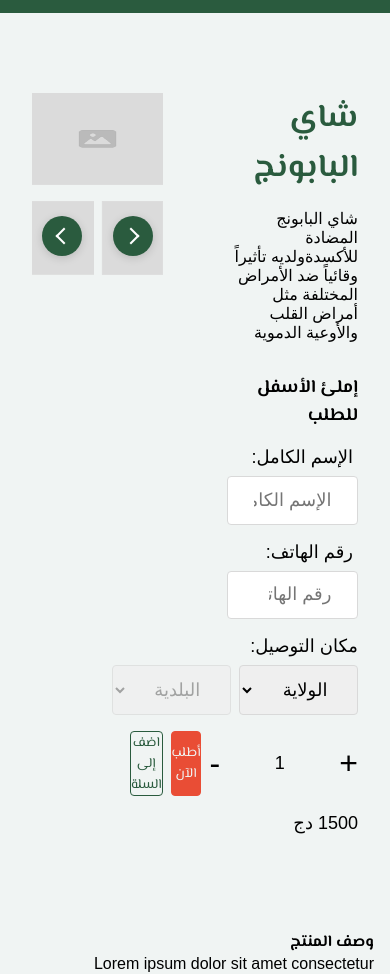
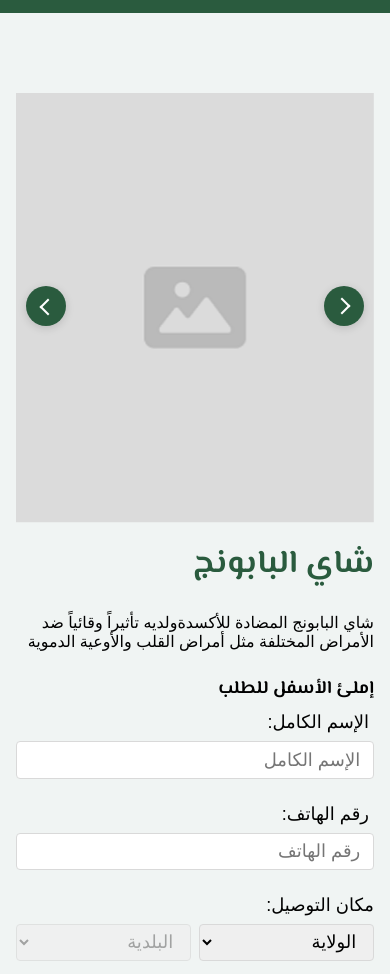
Before and after one commit to kichah/dehimi-project, a website with bundled scripts: page product-page.html in a window 390 px wide. Shown: the part 91-1065 px from the top of the page. Built offline with nearby package versions, Linux system fonts and the light colour scheme; some icons are missing; a web font is replaced by a local one.

Commit message:
finishing

```diff
--- a/product-page.html
+++ b/product-page.html
@@ -55,8 +55,8 @@
         <p class="product-caption">شاي البابونج المضادة للأكسدةولديه تأثيراً وقائياً ضد الأمراض المختلفة مثل أمراض القلب والأوعية الدموية</p>
         <!-- Form -->
         <form class="form" action="submit">
-          <h3 class="form-heading">إملئ الأسفل للطلب</h3>
           <div class="form-group">
+            <h3 class="form-heading">إملئ الأسفل للطلب</h3>
             <label for="fname"><i class="fa-solid fa-user"></i> &nbsp;الإسم الكامل:</label>
             <input type="text" id="fname" name="fname" placeholder="الإسم الكامل" required>
           </div>
@@ -126,6 +126,7 @@
     </section>
     <section class="product-description">
       <h2>وصف المنتج</h2>
+      <h2>أراء عملائنا</h2>
       <p>Lorem ipsum dolor sit amet consectetur adipisicing elit. Eum pariatur reprehenderit fugiat exercitationem, minus, natus quo voluptatem minima cum hic ex temporibus ab, laboriosam dolore voluptas fuga praesentium vel amet accusantium saepe quas. Necessitatibus natus iste error, illum dolore reiciendis earum officiis, dolorem unde ducimus consequatur neque, architecto rerum dignissimos?</p>
     </section>
   </div>
--- a/sass/abstract/_colors.scss
+++ b/sass/abstract/_colors.scss
@@ -9,12 +9,12 @@ $colors: (
     300: hsl(145, 37%, 26%),
     500: hsl(145, 55%, 21%),
   ),
-  accent: (
+  accent-m: (
     100: hsl(8, 80%, 64%),
     300: hsl(8, 80%, 56%),
     500: hsl(8, 80%, 44%),
   ),
-  accent-2: (
+  accent: (
     100: hsl(207, 90%, 28%),
     300: hsl(207, 91%, 9%),
     500: hsl(207, 90%, 4%),
--- a/sass/abstract/_fonts.scss
+++ b/sass/abstract/_fonts.scss
@@ -5,6 +5,7 @@ $fonts: (
       300: 0.9rem,
       400: 1rem,
       500: 1.125rem,
+      550: 1.4rem,
       600: 2rem,
       700: 2.8rem,
       icon: 1.2rem,
@@ -16,6 +17,7 @@ $fonts: (
       300: 0.9rem,
       400: 1rem,
       500: 1.125rem,
+      550: 1.75rem,
       600: 2rem,
       700: 3rem,
       icon: 1.2rem,
--- a/sass/components/_buttons.scss
+++ b/sass/components/_buttons.scss
@@ -30,8 +30,8 @@
   }
   &-submit {
     color: var(--clr-primary-300);
-    background-color: var(--clr-accent-300);
-    border: 1px solid var(--clr-accent-300);
+    background-color: var(--clr-secondary-300);
+    border: 1px solid var(--clr-secondary-300);
     border-radius: 4px;
   }
   &-add {
--- a/sass/components/_footer.scss
+++ b/sass/components/_footer.scss
@@ -6,7 +6,7 @@
   &-wrapper {
     display: flex;
     justify-content: space-between;
-    border-bottom: 1px solid var(--clr-accent-2-300);
+    border-bottom: 1px solid var(--clr-accent-300);
     padding-bottom: clamp(0.5rem, 2%, 1rem);
   }
   &-content {
--- a/sass/components/_form.scss
+++ b/sass/components/_form.scss
@@ -1,9 +1,8 @@
 .form {
-  padding: 1rem 0;
   border-radius: 0.5rem;
   display: flex;
   flex-direction: column;
-  gap: 1rem;
+  gap: clamp(0.5rem, 4vw, 2rem);
   &-heading {
     font-size: var(--fs-500);
   }
@@ -12,10 +11,10 @@
   select {
     border-radius: 0.25rem;
     border: 1px solid #d9d9d9;
-    padding: 0.8rem 1.6rem;
+    padding: clamp(0.4rem, 2%, 0.8rem) clamp(0.8rem, 3.5%, 1.6rem);
     font-size: inherit;
     &:focus-visible {
-      outline-color: var(--clr-accent-2-100);
+      outline-color: var(--clr-accent-100);
     }
   }
   // form-groups
@@ -45,11 +44,12 @@
   .order {
     display: flex;
     align-items: center;
-    gap: 0.75rem;
+    width: min-content;
     input {
       text-align: center;
       border: none;
       background-color: inherit;
+      width: 50px;
       &:focus-visible {
         border: none;
       }
@@ -62,25 +62,11 @@
   }
 }
 
-/*
-  &-order {
-    width: 100%;
-    display: flex;
-    button {
-      flex: 1;
+@media (max-width: 45em) {
+  .form {
+    gap: 1.5rem;
+    h3 {
+      margin-bottom: 0.5rem;
     }
   }
-  .order {
-    display: flex;
-    align-items: center;
-    gap: 0.75rem;
-    margin-left: 0.75rem;
-    input {
-      text-align: center;
-      border: none;
-      width: 2rem;
-      &:focus-visible {
-        border: none;
-      }
-    }
-  }*/
+}
--- a/sass/pages/_pages.scss
+++ b/sass/pages/_pages.scss
@@ -2,7 +2,7 @@
   min-height: 50svh;
   padding: clamp(3rem, 10%, 5rem) 0;
   &-title {
-    border-bottom: 1px solid var(--clr-accent-2-300);
+    border-bottom: 1px solid var(--clr-accent-300);
     h1 {
       font-size: var(--fs-600);
       color: var(--clr-secondary-300);
--- a/sass/pages/_product-page.scss
+++ b/sass/pages/_product-page.scss
@@ -1,8 +1,8 @@
 .product-page {
   display: grid;
-  --gap: 4rem;
+  --gap: clamp(2rem, 4vw, 4rem);
   grid-template-columns: repeat(2, minmax(calc(50% - var(--gap)), 1fr));
-  padding: clamp(5rem, 12%, 6.3rem) 1rem;
+  padding: clamp(4rem, 9%, 6.3rem) 1rem;
   gap: var(--gap);
   h1 {
     margin-bottom: 0;
@@ -10,7 +10,7 @@
   &_description {
     display: flex;
     flex-direction: column;
-    gap: 1rem;
+    gap: clamp(0.4rem, 2%, 0.8rem);
   }
   &_image {
     display: flex;
@@ -18,13 +18,49 @@
     overflow: clip;
     gap: 1rem;
     .main {
-      aspect-ratio: 3/2.1;
+      aspect-ratio: 1;
     }
   }
 }
 
 .product-description {
+  margin-bottom: clamp(5rem, 10%, 6.3rem);
   & > h2 {
     font-size: var(--fs-550);
+    display: inline;
+    margin-left: 2rem;
+  }
+  p {
+    font-size: var(--fs-500);
   }
 }
+
+//under =< 1000px
+@media (max-width: 65em) {
+  .product-page {
+    grid-template-columns: 1fr 55%;
+
+    --gap: 1rem;
+  }
+}
+// mobile
+@media (max-width: 45em) {
+  .product-page {
+    padding: clamp(4rem, 9%, 6.3rem) 0;
+    grid-template-columns: 100%;
+    grid-template-areas:
+      'image'
+      'body';
+
+    --gap: 1rem;
+  }
+  .product-page_image {
+    grid-area: image;
+    .main {
+      display: none;
+    }
+  }
+  .product-page_description {
+    gap: 1.5rem;
+  }
+}
--- a/src/script.js
+++ b/src/script.js
@@ -72,7 +72,7 @@ if (mainPage) {
 }
 
 const swiperProductPage = new Swiper('.image-swiper', {
-  slidesPerView: 2,
+  slidesPerView: 1,
   spaceBetween: 8,
   loop: true,
   navigation: {
@@ -81,19 +81,10 @@ const swiperProductPage = new Swiper('.image-swiper', {
   },
   breakpoints: {
     // Responsive breakpoints
-    320: {
-      // when window width is >= 320px
-      slidesPerView: 2,
+    720: {
+      // when window width is >= 768px
+      slidesPerView: 4,
       spaceBetween: 8,
-    },
-    480: {
-      slidesPerView: 3,
-      spaceBetween: 12,
-    },
-    800: {
-      // when window width is >= 320px
-      slidesPerView: 4,
-      spaceBetween: 16,
     },
     1040: {
       // when window width is >= 768px
```
Also changed, not shown: css/style.css, 1 other file.
